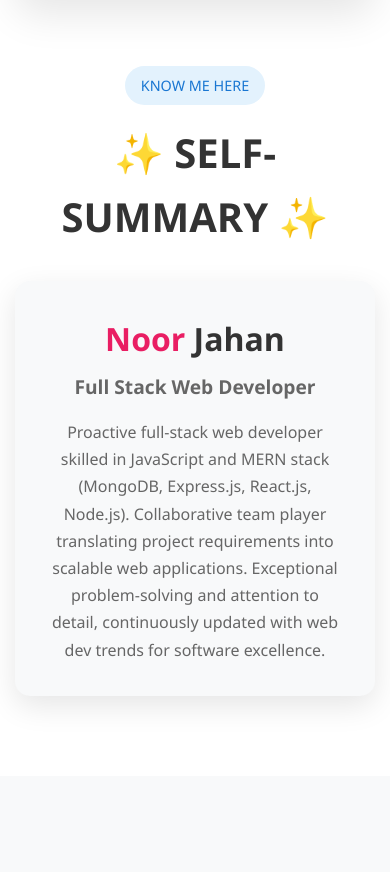
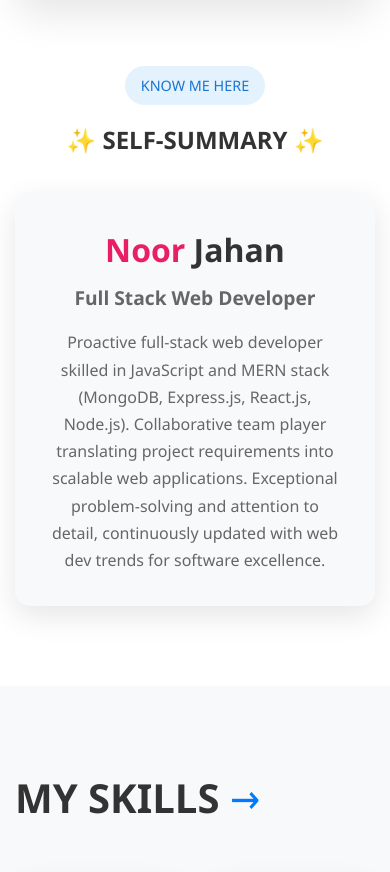
Before and after one commit to noorjahan04/portfolio, a React (Vite) app in the folder my-app/: page / in a window 390 px wide. Shown: the part 1320-2192 px from the top of the page. Built offline with nearby package versions, Linux system fonts and the light colour scheme.

Commit message:
portfolio

```diff
--- a/my-app/src/components/Header.jsx
+++ b/my-app/src/components/Header.jsx
@@ -55,7 +55,7 @@ const Header = ({ darkMode, toggleDarkMode, scrollToSection }) => {
       <div className="container">
         <div className="logo">
           <Link to="/">
-            <h2>Noor<br />Jahan</h2>
+            <h2>Noor Jahan</h2>
           </Link>
         </div>
 
--- a/my-app/src/index.css
+++ b/my-app/src/index.css
@@ -681,6 +681,10 @@ body.dark-mode {
     text-align: center;
   }
 
+  .about h2{
+    font-size: 1.5rem
+  }
+
   .skills-grid,
   .tools-grid {
     grid-template-columns: repeat(auto-fit, minmax(150px, 1fr));
```
Also changed, not shown: 2 other files (tests, documents, lock files or other folders).
